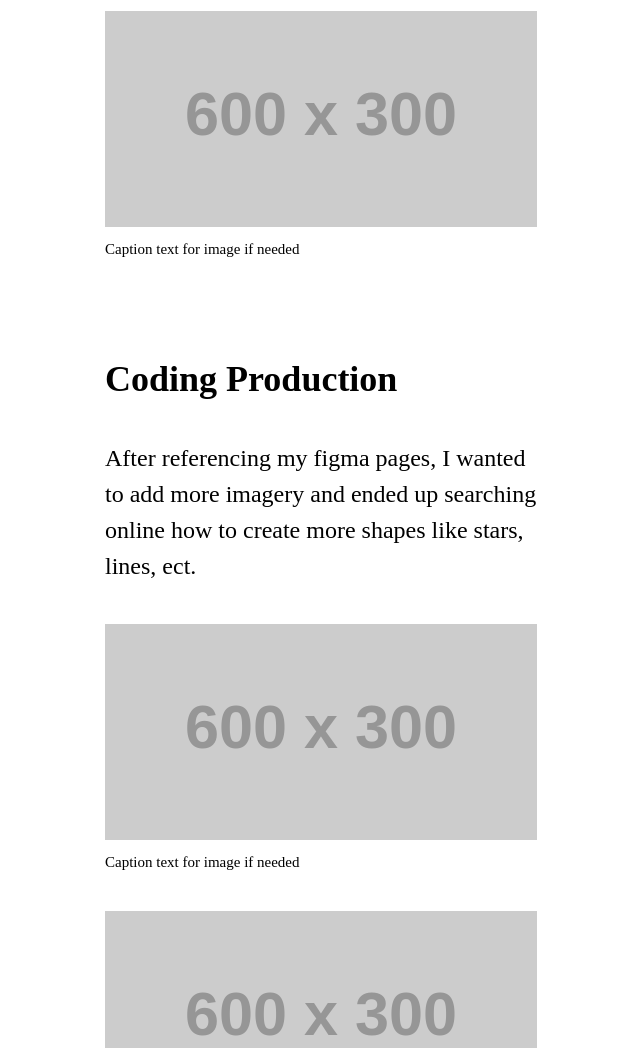
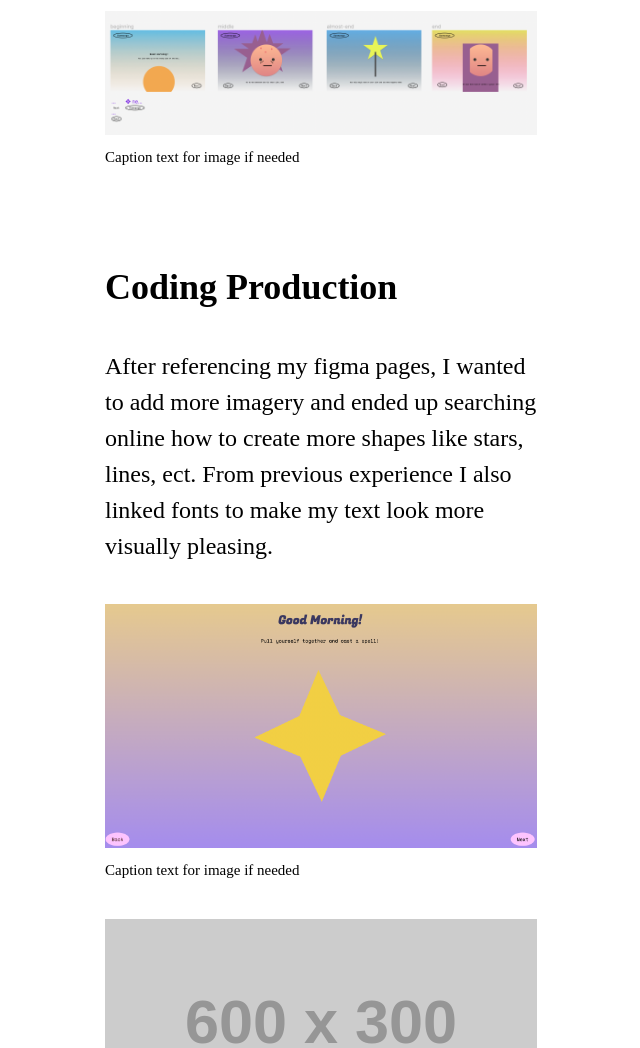
Before and after one commit to bitterx/imw-2024, a plain HTML site: page processwork/project1Process/process-template.html in a window 1280 px wide. Shown: the part 2106-3154 px from the top of the page, without its empty margins (319-959 px from the left). Drawn offline with Linux system fonts and the light colour scheme; placeholder pictures from the web are drawn by us.

Commit message:
add images

```diff
--- a/processwork/project1Process/process-template.html
+++ b/processwork/project1Process/process-template.html
@@ -46,7 +46,7 @@
                  <img src="/processwork/img1.png"  width="100%">
 
 
-                  <img src="https://via.placeholder.com/600x300/000000/FFFFFF/?text=Replace+this+placeholder+image" alt="This text should describe the image" width="100%">
+                 <img src="/processwork/img3.png"  width="100%">
                   <figcaption>Caption text for image if needed</figcaption>
                 </figure>
                 <!-- End of image with caption -->
@@ -57,12 +57,12 @@
                <div class="section">
                 <h2>Coding Production</h2>
                 <p>
-                After referencing my figma pages, I wanted to add more imagery and ended up searching online how to create more shapes like stars, lines, ect.
+                After referencing my figma pages, I wanted to add more imagery and ended up searching online how to create more shapes like stars, lines, ect. From previous experience I also linked fonts to make my text look more visually pleasing.
                 </p>
                 <!-- Start of a section -->
                 <!-- Start of image with caption -->
                 <figure>
-                  <img src="https://via.placeholder.com/600x300/000000/FFFFFF/?text=Replace+this+placeholder+image" alt="This text should describe the image" width="100%">
+                  <img src="/processwork/img5.png"  width="100%">
                   <figcaption>Caption text for image if needed</figcaption>
 
                   <img src="https://via.placeholder.com/600x300/000000/FFFFFF/?text=Replace+this+placeholder+image" alt="This text should describe the image" width="100%">
```
Also changed, not shown: processwork/img5.png (added), 1 other file.
